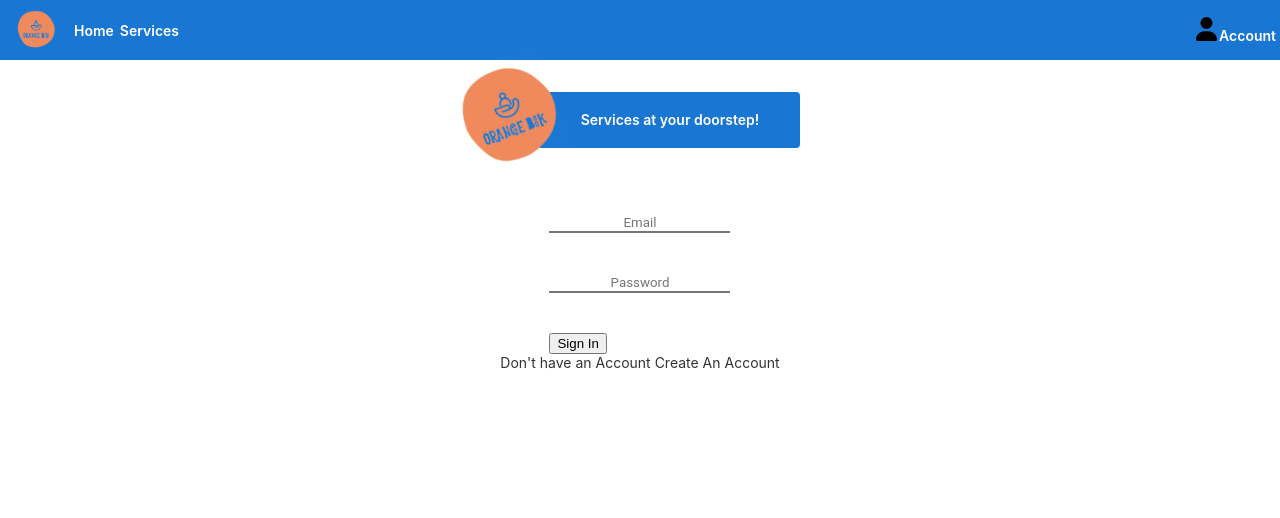
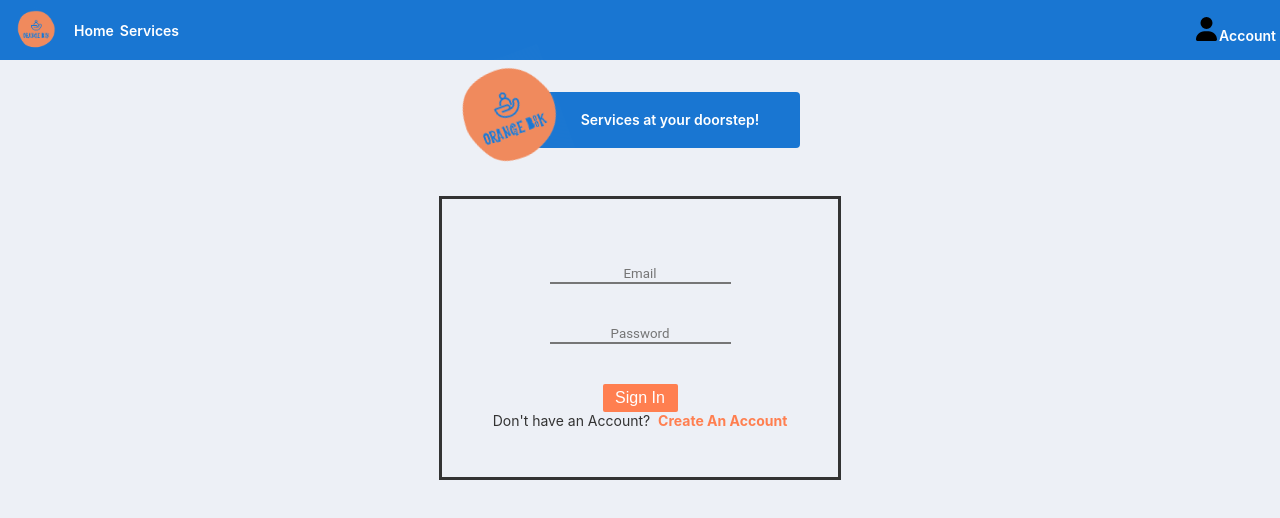
Before and after one commit to AnanyaSahu/orange-book, an Angular app in the folder orangeBookFrontend/: page /login in a window 1280 px wide. Shown: the top 518 px of the page. Built offline with nearby package versions, Linux system fonts and the light colour scheme.

Commit message:
refactoring home page

```diff
--- a/orangeBookFrontend/src/app/account-modal/account-modal.component.html
+++ b/orangeBookFrontend/src/app/account-modal/account-modal.component.html
@@ -5,12 +5,12 @@
                 <div class="apply-modal-content">
                         <div class="container">
                             <h1>Welcome</h1>
-                            <button id="signup-login-btn" type="button" class="btn-primary" (click)="navigateToPage('login')">Login/Sign UP</button>
+                            <button id="signup-login-btn" type="button" class="btn-primary" (click)="navigateToPage('login')">Login/Sign Up</button>
                             <hr>
-                            <div  (click)="navigateToPage('userDetails')"><b>My Account</b></div>
+                            <div class="cursor-pointer" (click)="navigateToPage('userDetails')">My Account</div>
                             <br>
-                            <br>
-                            <div  (click)="navigateToPage('bookings')"><b>My Bookings</b></div>
+
+                            <div  class="cursor-pointer" (click)="navigateToPage('bookings')">My Bookings</div>
                             <br>
                             <button id="signoutn-btn" type="button" class="btn-primary" (click)="navigateToPage('none')">Sign Out</button>
 
--- a/orangeBookFrontend/src/app/account-modal/account-modal.component.scss
+++ b/orangeBookFrontend/src/app/account-modal/account-modal.component.scss
@@ -0,0 +1,4 @@
+.container{
+    margin-left: 8px;
+    margin-bottom: 8px;
+}
--- a/orangeBookFrontend/src/app/app.component.scss
+++ b/orangeBookFrontend/src/app/app.component.scss
@@ -300,9 +300,12 @@ svg#clouds {
 
 .account-modal{
   top: 60px;
-  background-color: rebeccapurple;
+  background-color: white;
   position: fixed;
   right: 0;
+  color: black;
+  min-width: 184px;
+  // text-align: center;
 }
 
 .align-logo{
--- a/orangeBookFrontend/src/app/home/home.component.html
+++ b/orangeBookFrontend/src/app/home/home.component.html
@@ -9,7 +9,7 @@
          </div>
          <div class="searchLocation">
             <!-- <input name="ipLocation" type="text" id="ipLocation" class="homeSearchTextbox locationInputField" value="Hyderabad"> -->
-            <select class="form-control" name="Any"  (change)="selectLocation($event)" >
+            <select class="form-control location-dropdown" name="Any"  (change)="selectLocation($event)" >
                     <option  *ngFor = "let location of locationList">
                         {{location}}
                     </option>
@@ -20,8 +20,11 @@
 
             </div> -->
           </div>
-         <div class="searchButtonBlock" (click) = "searchBusiness()">
-          <span class="searchButton"> <i class="fa-solid fa-magnifying-glass">search</i>
+         <div class="searchButtonBlock btn-primary" (click) = "searchBusiness()">
+          <span class="searchButton">
+            <!-- <i class="fa-solid fa-magnifying-glass"> -->
+            Search
+          <!-- </i> -->
           </span>
         </div>
       </div>
--- a/orangeBookFrontend/src/app/home/home.component.scss
+++ b/orangeBookFrontend/src/app/home/home.component.scss
@@ -62,10 +62,11 @@
     padding: 6px 10px;
     margin-top: 8px;
     margin-right: 16px;
-    background: #ddd;
-    font-size: 17px;
-    border: none;
-    cursor: pointer;
+    // background: #ddd;
+    // font-size: 17px;
+    font-size: initial;
+    // border: none;
+    // cursor: pointer;
 }
 
 .searchButtonBlock {
@@ -73,3 +74,7 @@
     // right: 0;
     // top: 60px;
 }
+
+.location-dropdown{
+    min-width: 100px;
+}
--- a/orangeBookFrontend/src/app/login-signup/login-signup.component.html
+++ b/orangeBookFrontend/src/app/login-signup/login-signup.component.html
@@ -11,9 +11,11 @@
                 <input id="userpassword" type="text" name="userpassword" placeholder="Password"
                 onfocus="this.placeholder=''" onblur="this.placeholder='Password'" [(ngModel)]="userpassword">
                 <br>
+                <div class=" button-align">
                 <button id="signin-btn" type="button" class="btn-primary" (click)="login()">Sign In</button>
+              </div>
                 </form>
-                <div><span>Don't have an Account&nbsp;</span> <span (click)="switchForm()">Create An Account</span></div>
+                <div ><span>Don't have an Account? &nbsp;</span> <span  class="primary-color cursor-pointer font-link" (click)="switchForm()">Create An Account</span></div>
               </div>
       </div>
   </div>
@@ -42,9 +44,11 @@
                 <input id="repeatpassword" type="text" name="repeatpassword" placeholder="Re Enter Password"
                 onfocus="this.placeholder=''" onblur="this.placeholder='Re Enter Password'" [(ngModel)]="repeatpassword">
                 <br>
+                <div class=" button-align">
                 <button id="signup-btn" type="button" class="btn-primary" (click)="createAccount()">Sign Up</button>
+                </div>
                 </form>
-                <div><span>Already have an Account &nbsp;</span> <span (click)="switchForm()">SignIn</span></div>
+                <div ><span>Already have an Account! &nbsp;</span> <span  class="primary-color cursor-pointer font-link"  (click)="switchForm()">SignIn</span></div>
               </div>
       </div>
   </div>
--- a/orangeBookFrontend/src/app/login-signup/login-signup.component.scss
+++ b/orangeBookFrontend/src/app/login-signup/login-signup.component.scss
@@ -23,6 +23,9 @@
   flex-direction: column;
   // height: 80vh;
   // width: 20vw;
+  border-style: solid;
+  padding: 48px;
+  min-width: 300px;
 }
 
 input {
--- a/orangeBookFrontend/src/styles.scss
+++ b/orangeBookFrontend/src/styles.scss
@@ -1 +1,35 @@
 /* You can add global styles to this file, and also import other style files */
+
+:root {
+    --background-color: rgb(237, 240, 246);
+  }
+
+  body {
+    height: 82vh;
+    background-color: var(--background-color);
+    margin-bottom: 40px;
+  }
+.btn-primary{
+  color: white;
+  background-color: coral;
+  border: none;
+  height: 28px;
+  min-width: 75px;
+  border-radius: 2px;
+  font-size: initial;
+  cursor: pointer;
+
+}
+
+.primary-color{
+    color: coral;
+}
+.font-link{
+    font-weight: bold;
+}
+.button-align{
+    text-align: center;
+}
+.cursor-pointer{
+    cursor: pointer;
+}
```
